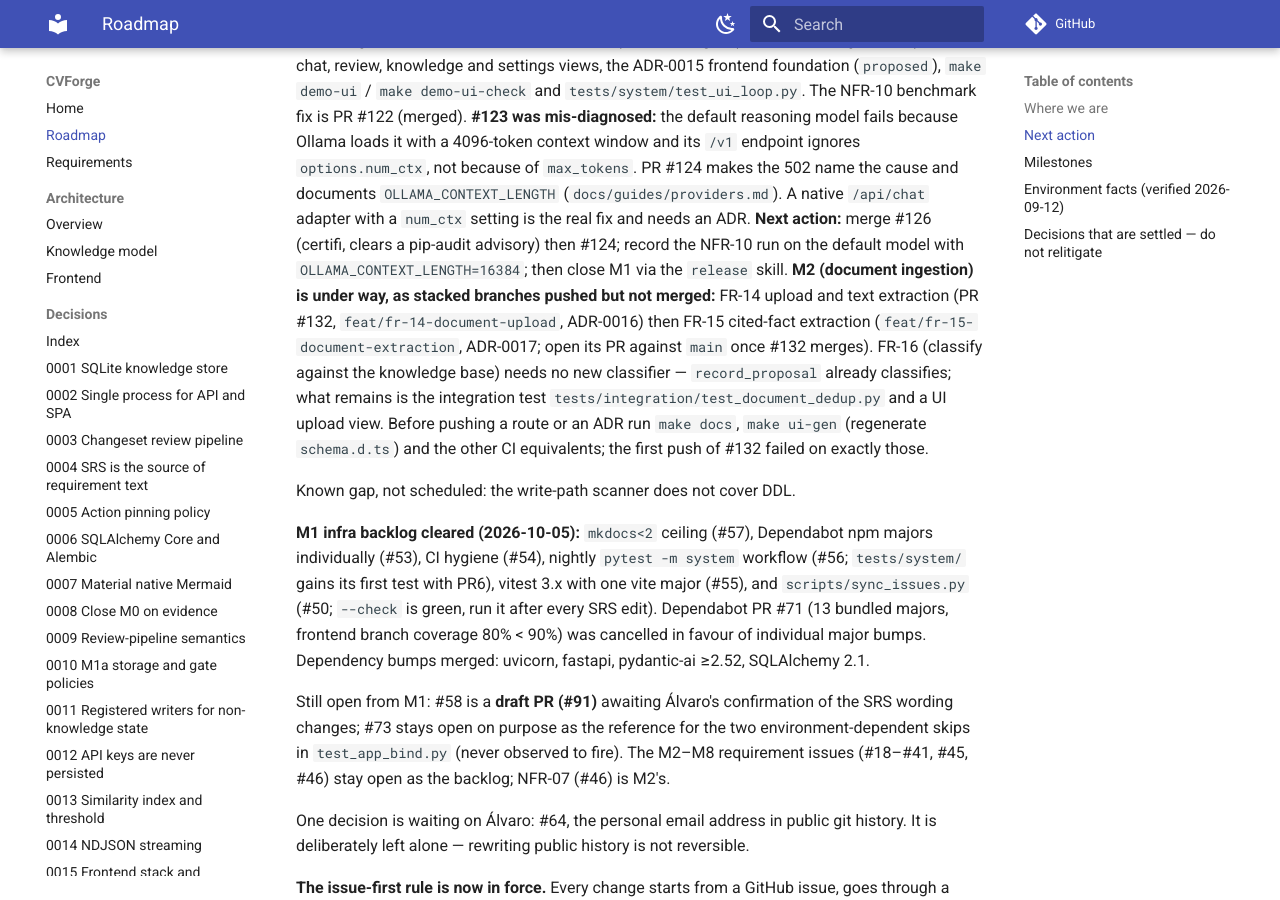
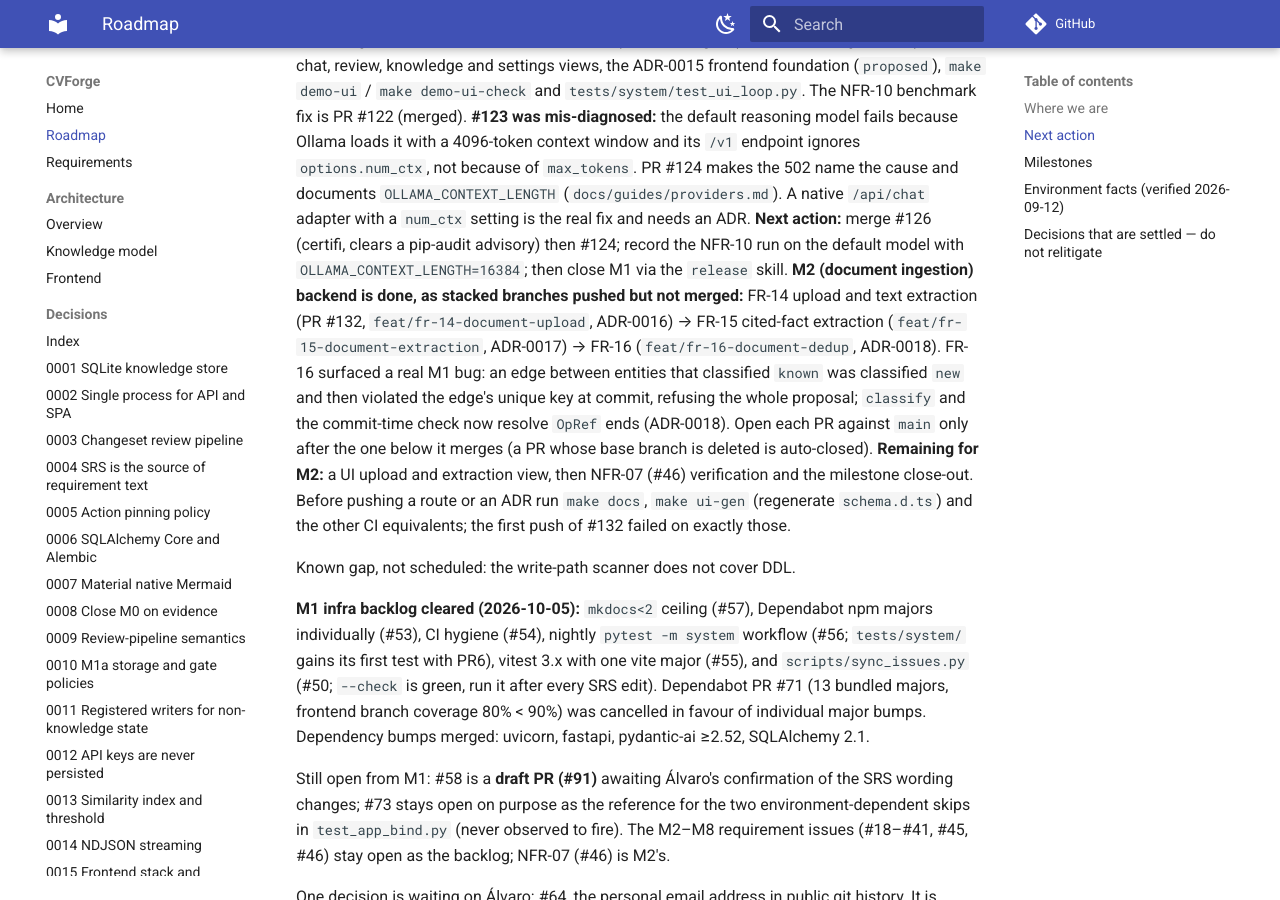
Before and after one commit to SelfishCoconut/cvforge, an MkDocs documentation site: the page built from docs/roadmap.md, in a window 1280 px wide and 900 px high, scrolled down 2181 px. Built offline with MkDocs 1.6.1 and Material for MkDocs 9.7.7, drawn with Linux system fonts in a browser that asks for light colours; comment, search, counter and statistics services are not loaded.

Commit message:
docs(roadmap): M2 backend done, FR-16 classifier fix recorded
Refs #127

Co-Authored-By: Claude Sonnet 5.5 <noreply@anthropic.com>

```diff
--- a/docs/roadmap.md
+++ b/docs/roadmap.md
@@ -109,13 +109,16 @@ ADR-0015 frontend foundation (`proposed`), `make demo-ui` / `make demo-ui-check`
 real fix and needs an ADR. **Next action:** merge #126 (certifi, clears a pip-audit
 advisory) then #124; record the NFR-10 run on the default model with
 `OLLAMA_CONTEXT_LENGTH=16384`; then close M1 via the `release` skill.
-**M2 (document ingestion) is under way, as stacked branches pushed but not merged:**
-FR-14 upload and text extraction (PR #132, `feat/fr-14-document-upload`, ADR-0016) then
-FR-15 cited-fact extraction (`feat/fr-15-document-extraction`, ADR-0017; open its PR
-against `main` once #132 merges). FR-16 (classify against the knowledge base) needs no
-new classifier — `record_proposal` already classifies; what remains is the integration
-test `tests/integration/test_document_dedup.py` and a UI upload view. Before pushing a
-route or an ADR run `make docs`, `make ui-gen` (regenerate `schema.d.ts`) and the other
+**M2 (document ingestion) backend is done, as stacked branches pushed but not merged:**
+FR-14 upload and text extraction (PR #132, `feat/fr-14-document-upload`, ADR-0016) →
+FR-15 cited-fact extraction (`feat/fr-15-document-extraction`, ADR-0017) → FR-16
+(`feat/fr-16-document-dedup`, ADR-0018). FR-16 surfaced a real M1 bug: an edge between
+entities that classified `known` was classified `new` and then violated the edge's unique
+key at commit, refusing the whole proposal; `classify` and the commit-time check now resolve
+`OpRef` ends (ADR-0018). Open each PR against `main` only after the one below it merges
+(a PR whose base branch is deleted is auto-closed). **Remaining for M2:** a UI upload and
+extraction view, then NFR-07 (#46) verification and the milestone close-out. Before pushing
+a route or an ADR run `make docs`, `make ui-gen` (regenerate `schema.d.ts`) and the other
 CI equivalents; the first push of #132 failed on exactly those.
 
 Known gap, not scheduled: the write-path scanner does not cover DDL.
```
